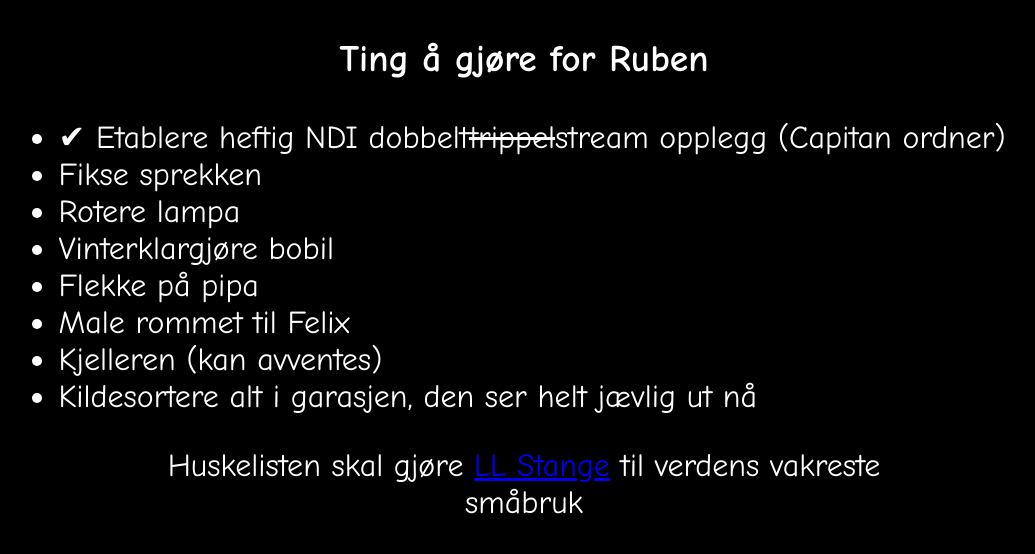
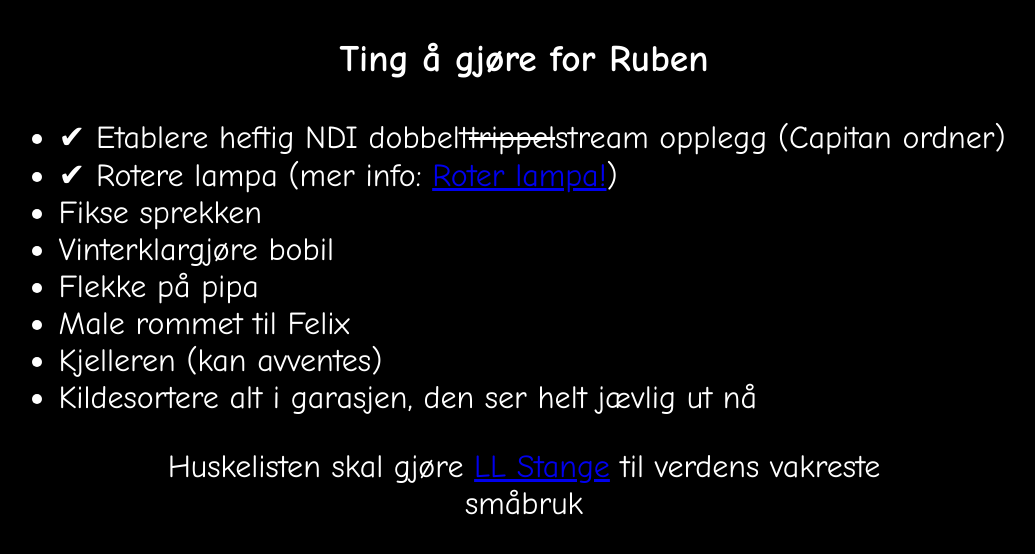
Before and after one commit to Egentlig/rubenshuskeliste.opplegget.no, a plain HTML site: page index.html in a window 1280 px wide. Shown: the whole page, without its empty margins (116-1151 px from the left). Drawn offline with Linux system fonts and the light colour scheme.

Commit message:
Lamp is rotated

```diff
--- a/index.html
+++ b/index.html
@@ -33,8 +33,8 @@
 <div class="content">
     <ul>
         <li>&#10004; Etablere heftig NDI dobbelt<s>trippel</s>stream opplegg (Capitan ordner)</li>
+        <li>&#10004; Rotere lampa (mer info: <a href="https://roterlampa.opplegget.no">Roter lampa!</a>)</li>
         <li>Fikse sprekken</li>
-        <li>Rotere lampa</li>
         <li>Vinterklargjøre bobil</li>
         <li>Flekke på pipa</li>
         <li>Male rommet til Felix</li>
```
